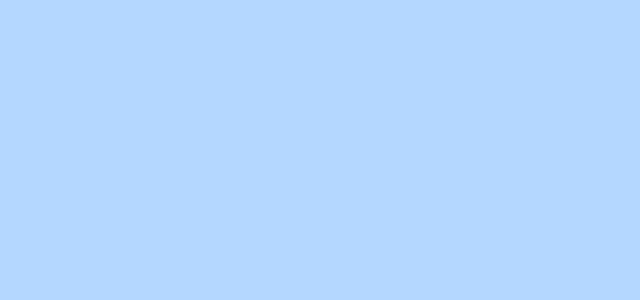
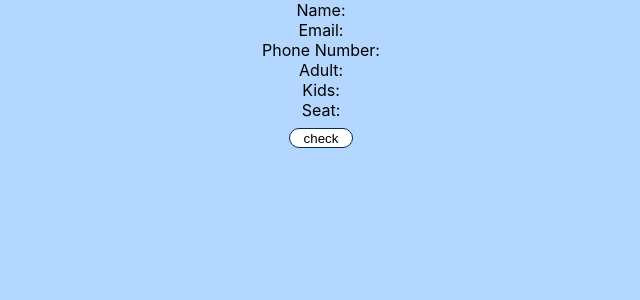
Before and after one commit to Enrl00/MovieProject, a React (Create React App) app: page /orderInfo in a window 1280 px wide. Before the commit this address had no page. Shown: the top 300 px of the page, without its empty margins (319-959 px from the left). Built offline with nearby package versions, Linux system fonts and the light colour scheme.

Commit message:
firebase connect

```diff
--- a/package.json
+++ b/package.json
@@ -6,6 +6,7 @@
     "@testing-library/jest-dom": "^5.16.5",
     "@testing-library/react": "^13.3.0",
     "@testing-library/user-event": "^13.5.0",
+    "firebase": "^9.9.3",
     "react": "^18.2.0",
     "react-dom": "^18.2.0",
     "react-router-dom": "^6.3.0",
--- a/src/App.css
+++ b/src/App.css
@@ -45,3 +45,9 @@ label{
   text-align: left;
   margin-top: 2vh;
 }
+input{
+  height: 2.5vh;
+  margin-top: 0.5vh;
+  border-radius: 5px;
+
+}
--- a/src/App.js
+++ b/src/App.js
@@ -5,6 +5,8 @@ import Home from './components/home'
 import About from './components/about'
 import More from './components/more'
 import Seat from "./components/seat";
+import './firebase'
+import OrderInfo from "./components/orderInfo";
 
 function App() {
   return (
@@ -14,6 +16,7 @@ function App() {
         <Route path="about" element={<About />} />
         <Route path="more" element={<More/>}/>
         <Route path="seat" element={<Seat/>}/>
+        <Route path="orderInfo" element={<OrderInfo/>}/>
       </Routes>
     </div>
   );
--- a/src/components/form.jsx
+++ b/src/components/form.jsx
@@ -4,7 +4,6 @@ const Form = () => {
     const {userInfo, setUserInfo} =useUserContext();
     const Save = () => {
         document.getElementById('userForm').reset()
-        console.log(userInfo);
     }
 
     const handleChange = (event) => {
--- /dev/null
+++ b/src/components/orderInfo.jsx
@@ -0,0 +1,25 @@
+import {useUserContext} from "../provider/UserContext"
+import{addDoc, collection} from "@firebase/firestore"
+import { firestore } from "../firebase";
+
+const OrderInfo =  () => {
+    const {userInfo} = useUserContext()
+    const fireBase = async () => {
+        const docRef = await addDoc(collection(firestore, "order"), {
+            userInfo
+        });
+    }
+    console.log(userInfo);
+    return(
+        <div>
+            <div>Name: {userInfo.name}</div>
+            <div>Email: {userInfo.email}</div>
+            <div>Phone Number: {userInfo.phone}</div>
+            <div>Adult: {userInfo.adultTicket}</div>
+            <div>Kids: {userInfo.kidsTicket}</div>
+            <div>Seat: {userInfo.seat}</div>
+            <button onClick={() => fireBase()}>check</button>
+        </div>
+    )
+}
+export default OrderInfo;
--- a/src/components/seat.jsx
+++ b/src/components/seat.jsx
@@ -1,17 +1,31 @@
 import { useState } from "react";
+import { Link } from "react-router-dom";
 import { useSeatContext } from "../provider/SeatContext";
-// import {useUserContext} from "../provider/UserContext"
+import {useUserContext} from "../provider/UserContext"
 const Seat = () => {
     const {seatInfo, setSeatInfo} = useSeatContext();
-    // const {userInfo} = useUserContext();
+    const {userInfo,setUserInfo} = useUserContext();
     const [chosen, setChosen] = useState([]);
-    console.log(seatInfo);
+    const handleOnChange = (index) => {
+        setChosen([...chosen,index]);
+    }
+    console.log(chosen)
+    const clickHandle = async() => {
+        // chosen -> firebase deer baiga
+        // setSeatInfo( seatInfo.map((el2, ind) => {
+        //     if(chosen.includes(ind)){
+        //         el2 = !el2;
+        //         setUserInfo({...userInfo, seat: chosen})
+        //     }
+        // }))
+
+        console.log(userInfo);
+    }
     return(
             <>
-           { seatInfo.map((el, index) => {
-            return <input type="checkbox" onChange={() => setChosen([...chosen,index]) } />
-            })}
-            <button onClick={() => setSeatInfo( seatInfo.map((el2, ind) => chosen.includes(ind)? !el2 : el2) )}>final</button>
+           { seatInfo.map((el,index) => <input type={"checkbox"} value={el} onChange={() =>handleOnChange(index)}/>
+            )}
+            <button><Link to='/orderInfo' onClick={() =>clickHandle()}>Final</Link></button>
             </>
     )
 }
--- /dev/null
+++ b/src/firebase.js
@@ -0,0 +1,19 @@
+// Import the functions you need from the SDKs you need
+import { initializeApp } from "firebase/app";
+import { getFirestore } from "firebase/firestore";
+// TODO: Add SDKs for Firebase products that you want to use
+// https://firebase.google.com/docs/web/setup#available-libraries
+
+// Your web app's Firebase configuration
+const firebaseConfig = {
+  apiKey: "AIzaSyCgpx9H_kSzJVN8JZQCxoe2QjuIXttVzK4",
+  authDomain: "movieticket-195de.firebaseapp.com",
+  projectId: "movieticket-195de",
+  storageBucket: "movieticket-195de.appspot.com",
+  messagingSenderId: "1042206563725",
+  appId: "1:1042206563725:web:d90685bbacfd1f841771c4"
+};
+
+// Initialize Firebase
+const app = initializeApp(firebaseConfig);
+export const firestore = getFirestore(app)
--- a/src/provider/SeatContext.jsx
+++ b/src/provider/SeatContext.jsx
@@ -4,7 +4,7 @@ const SeatContext = createContext();
 
 export const SeatProvider =(props) => {
     const {children}=props;
-    const [seatInfo, setSeatInfo]=useState( new Array(12).fill(false) );
+    const [seatInfo, setSeatInfo]=useState( new Array(12).fill(false));
     return(
         <SeatContext.Provider value={{seatInfo, setSeatInfo}} >
             {children}
```
Also changed, not shown: 2 other files (tests, documents, lock files or other folders).
